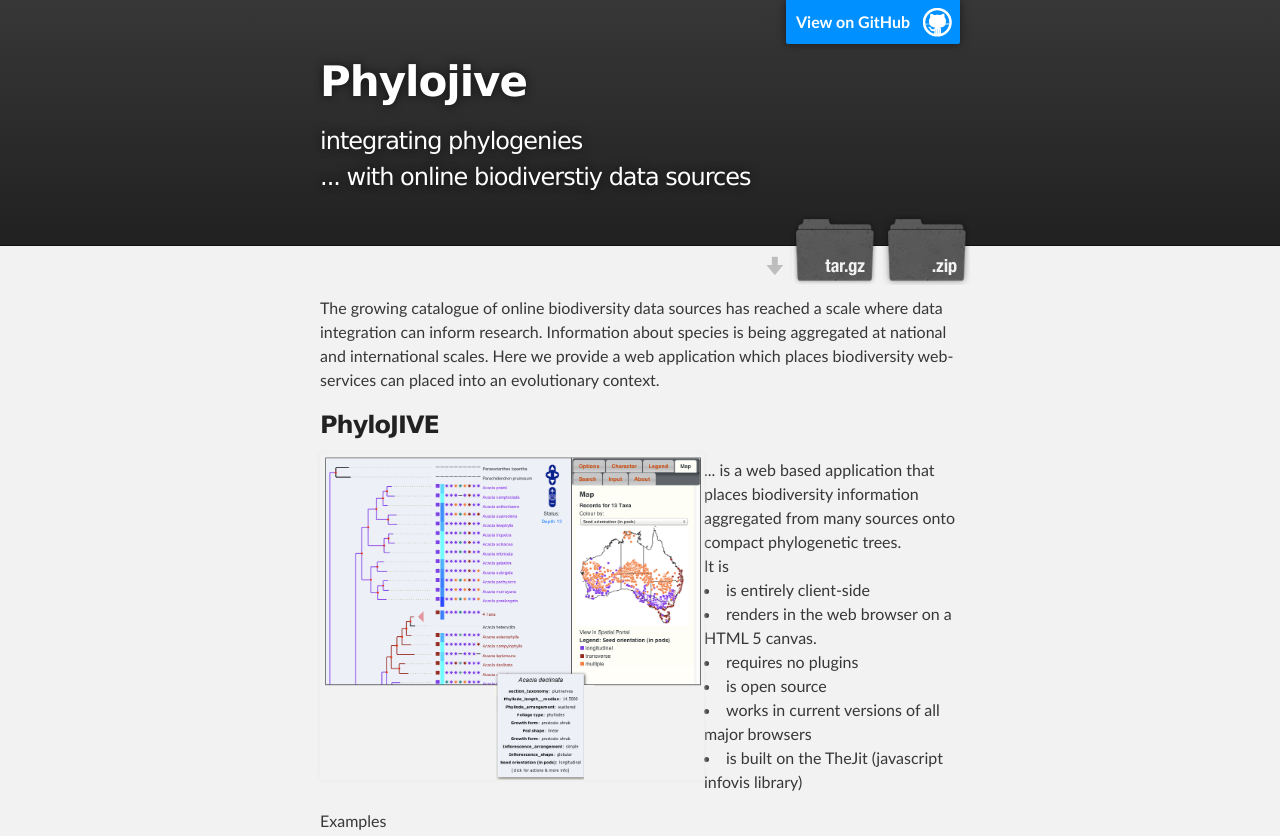
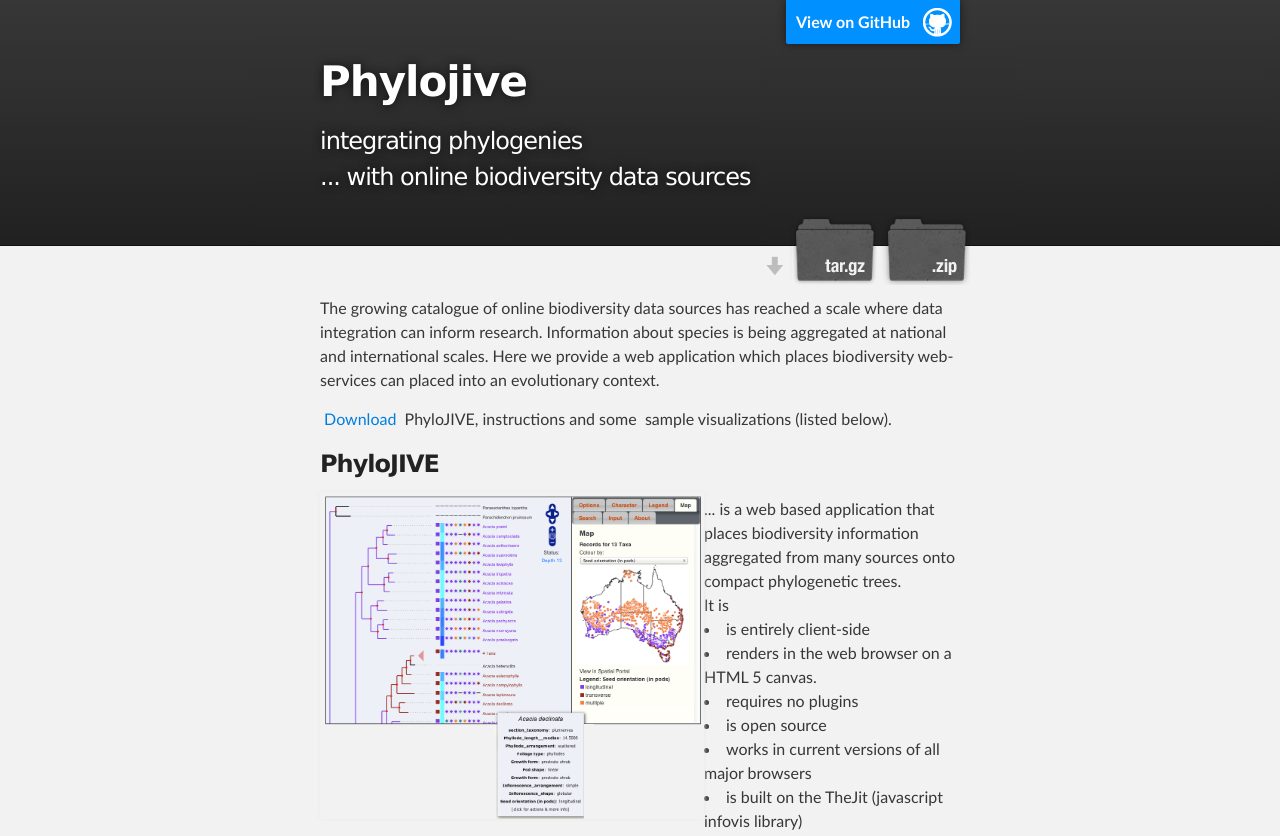
Before and after one commit to TRIN/phyloJIVE, a plain HTML site: page index.html in a window 1280 px wide. Shown: the top 836 px of the page. Drawn offline with Linux system fonts and the light colour scheme.

Commit message:
refined page

```diff
--- a/index.html
+++ b/index.html
@@ -17,14 +17,22 @@
           href="https://github.com/TRIN/phyloJIVE">View on GitHub</a>
         <h1 id="project_title">Phylojive</h1>
         <h2 id="project_tagline">integrating phylogenies <br>
-          ... with online biodiverstiy data sources</h2>
+          ... with online biodiversity data sources</h2>
         <section id="downloads"> <a class="zip_download_link"
             href="https://github.com/TRIN/phyloJIVE/zipball/master">Download
+
+
+
+
 
 
             this project as a .zip file</a> <a
             class="tar_download_link"
             href="https://github.com/TRIN/phyloJIVE/tarball/master">Download
+
+
+
+
 
 
             this project as a tar.gz file</a> </section>
@@ -39,6 +47,14 @@
           international scales. Here we provide a web application which
           places biodiversity web-services can placed into an
           evolutionary context.<br>
+        </p>
+        <p>&nbsp;<a
+            href="https://github.com/TRIN/phyloJIVE/zipball/master">Download</a>&nbsp;
+
+
+
+          PhyloJIVE, instructions and some&nbsp; sample visualizations
+          (listed below).<br>
         </p>
         <h3><a name="about-phylojive" class="anchor"
 href="file:///Volumes/Text/Documents-working/3%20Current%20Projects/3%20*PhyloJIVE/3.pj.%20Current%20Projects/WebApp/git/phyloJIVE/index.html#about-phylojive"><span
@@ -112,9 +128,17 @@ href="http://phylojive.ala.org.au/treeViewer/show/Case+Study+1%3A+Acacia"><img
         <p>There are of course, <a
             href="https://github.com/TRIN/phyloJIVE/wiki/Known-Problems"><u>known
 
+
+
+
+
               and unknown problems</u></a>. You are definitely
           encouraged to report any bugs in the <a
             href="https://github.com/TRIN/phyloJIVE/wiki/Known-Problems">project
+
+
+
+
 
             wiki</a>, notify us, or to fix them.<br>
         </p>
```
